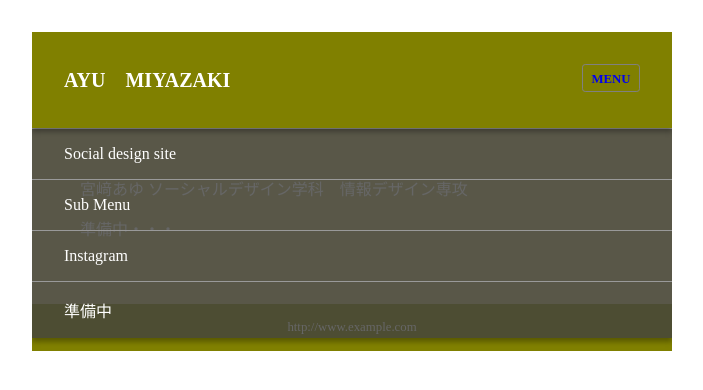
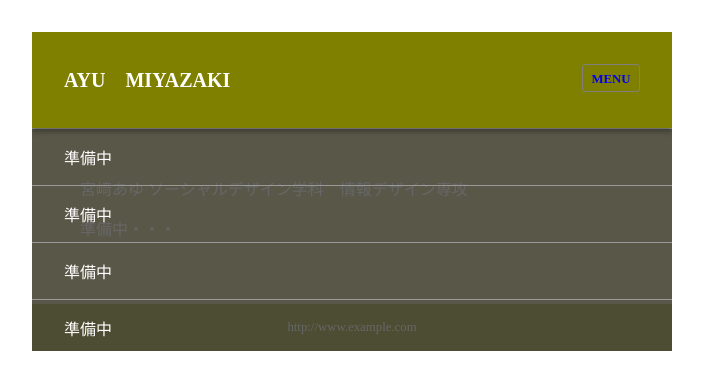
Before and after one commit to MIYAZAKIAYU/portfolio, a plain HTML site: page index.html in a window 1280 px wide. Both pictures are taken after a click on the element "MENU". Shown: the whole page, without its empty margins (288-991 px from the left). Drawn offline with nearby package versions, Linux system fonts and the light colour scheme.

Commit message:
Update index.html

```diff
--- a/index.html
+++ b/index.html
@@ -22,10 +22,10 @@
 
       <nav>
         <ul class="menu">
-          <li><a href="https://design.kyusan-u.ac.jp/socialdesign/?%E5%AE%AE%E5%B4%8E%E3%81%82%E3%82%86">Social design site</a>
+          <li><a href="">準備中</a>
           </li>
-					  <li><a href="https://design.kyusan-u.ac.jp/socialdesign/?%E5%AE%AE%E5%B4%8E%E3%81%82%E3%82%86/SubMenu">Sub Menu</a></li>
-          <li><a href="https://www.instagram.com/sweetfish._/?hl=ja">Instagram</a>
+					  <li><a href="">準備中</a></li>
+          <li><a href="">準備中</a>
           </li>
           <li><a href="">準備中</a>
           </li>
```
